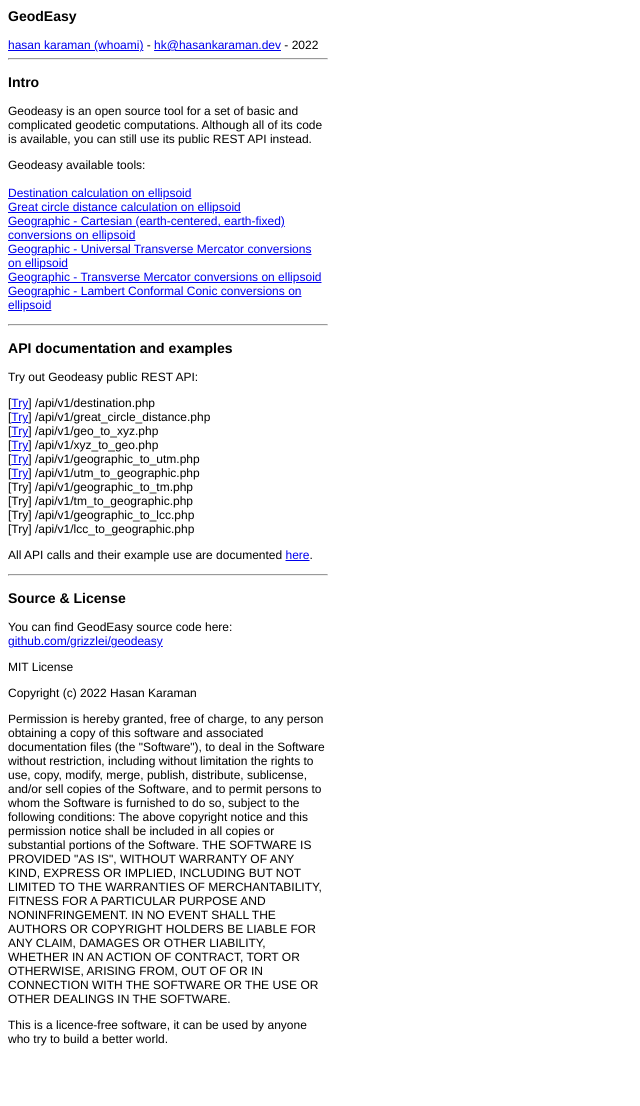
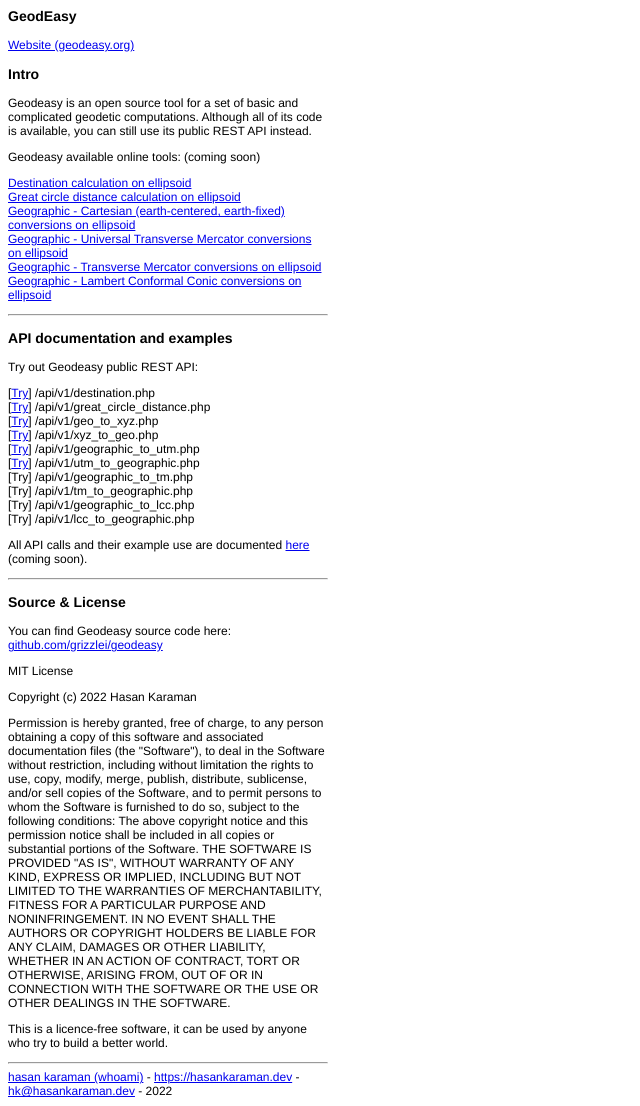
Before and after one commit to grizzlei/geodeasy, a PHP site: page / in a window 1280 px wide. Shown: the whole page, without its empty margins (0-640 px from the left). Before the commit the page ends 1046 px from the top, so only its background shows below. Run offline with PHP 8.4, Linux system fonts and the light colour scheme.

Commit message:
docs: index.php and README.md updated.

```diff
--- a/index.php
+++ b/index.php
@@ -11,15 +11,15 @@ $api_utm_to_geo="/api/v1/utm_to_geographic.php?easting=693497.58&northing=388874
     <title>GeodEasy</title>
 <body style="width:25%; font-family:Helvetica; font-size:12px;">
 
-    <h3>GeodEasy</h3>
-<a href="https://hasankaraman.dev/whoami">hasan karaman (whoami)</a> - <a href="mailto:hk@hasankaraman.dev">hk@hasankaraman.dev</a> - 2022
-<hr>
+<h3>GeodEasy</h3>
+<a href="https://geodeasy.org">Website (geodeasy.org)</a>
+<p>
 <h3> Intro </h3>
 Geodeasy is an open source tool for a set of basic and complicated geodetic
 computations. Although all of its code is available, you can still use its
 public REST API instead.
 <p>
-Geodeasy available tools:<br><br>
+Geodeasy available online tools: (coming soon)<p>
 
 <a href="#">Destination calculation on ellipsoid</a><br>
 <a href="#">Great circle distance calculation on ellipsoid</a><br>
@@ -32,27 +32,27 @@ Geodeasy available tools:<br><br>
 <h3> API documentation and examples </h3>
 Try out Geodeasy public REST API:<br>
 <p>
-[<a href="http://<?php print($base_url.$api_destination) ?>"
+[<a href="https://<?php print($base_url.$api_destination) ?>"
 target="_blank">Try</a>] /api/v1/destination.php<br>
-[<a href="http://<?php print($base_url.$api_great_circle_distance) ?>"
+[<a href="https://<?php print($base_url.$api_great_circle_distance) ?>"
 target="_blank">Try</a>] /api/v1/great_circle_distance.php<br>
-[<a href="http://<?php print($base_url.$api_geo_to_xyz) ?>"
+[<a href="https://<?php print($base_url.$api_geo_to_xyz) ?>"
 target="_blank">Try</a>] /api/v1/geo_to_xyz.php<br>
-[<a href="http://<?php print($base_url.$api_xyz_to_geo) ?>"
+[<a href="https://<?php print($base_url.$api_xyz_to_geo) ?>"
 target="_blank">Try</a>] /api/v1/xyz_to_geo.php<br>
-[<a href="http://<?php print($base_url.$api_geo_to_utm) ?>"
+[<a href="https://<?php print($base_url.$api_geo_to_utm) ?>"
 target="_blank">Try</a>] /api/v1/geographic_to_utm.php<br>
-[<a href="http://<?php print($base_url.$api_utm_to_geo) ?>"
+[<a href="https://<?php print($base_url.$api_utm_to_geo) ?>"
 target="_blank">Try</a>] /api/v1/utm_to_geographic.php<br>
 [<a>Try</a>] /api/v1/geographic_to_tm.php<br>
 [<a>Try</a>] /api/v1/tm_to_geographic.php<br>
 [<a>Try</a>] /api/v1/geographic_to_lcc.php<br>
 [<a>Try</a>] /api/v1/lcc_to_geographic.php
 <p>
-All API calls and their example use are documented <a href="#">here</a>.
+All API calls and their example use are documented <a href="#">here</a> (coming soon).
 <hr>
 <h3> Source & License </h3>
-You can find GeodEasy source code here: <a href="https://github.com/grizzlei/geodeasy">github.com/grizzlei/geodeasy</a>
+You can find Geodeasy source code here: <a href="https://github.com/grizzlei/geodeasy">github.com/grizzlei/geodeasy</a>
 <p>
 MIT License
 <p>
@@ -78,5 +78,8 @@ SOFTWARE.
 <p>
 This is a licence-free software, it can be used by anyone who try to build a
 better world.
+<hr>
+<a href="https://hasankaraman.dev/whoami">hasan karaman (whoami)</a> - <a href="https://hasankaraman.dev">https://hasankaraman.dev</a> - <a href="mailto:hk@hasankaraman.dev">hk@hasankaraman.dev</a> - 2022
+
     </body>
 </html>
```
Also changed, not shown: README.md.
